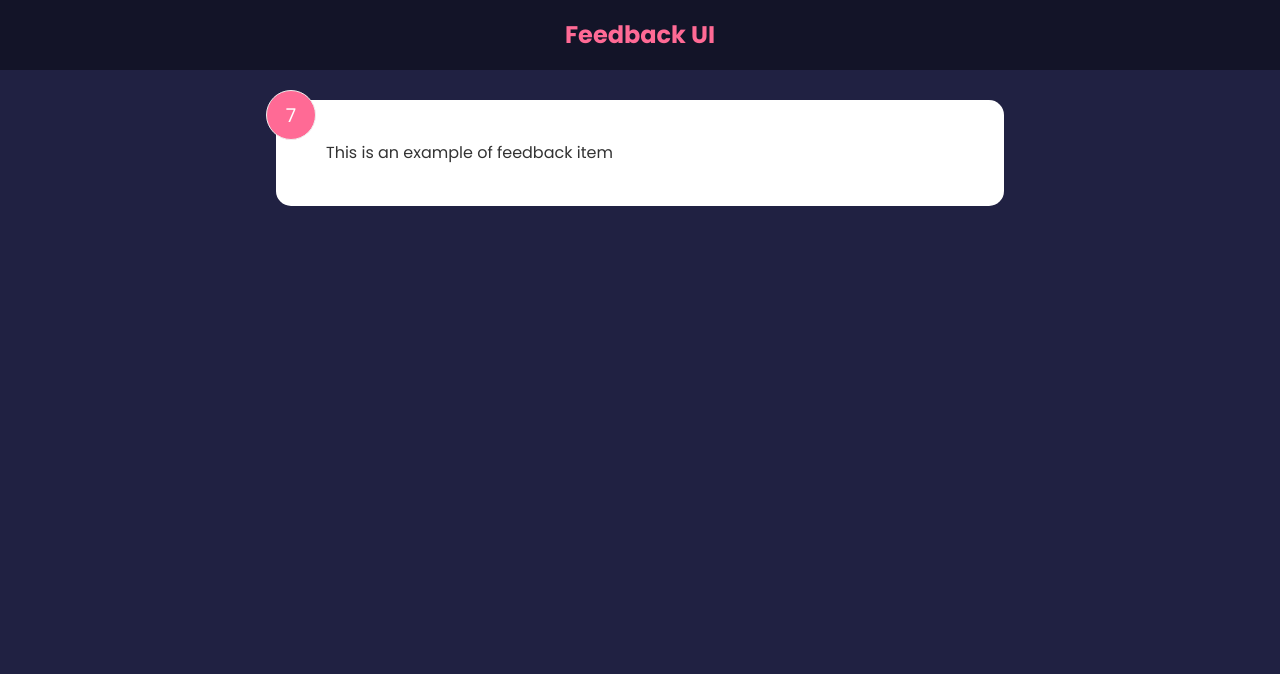
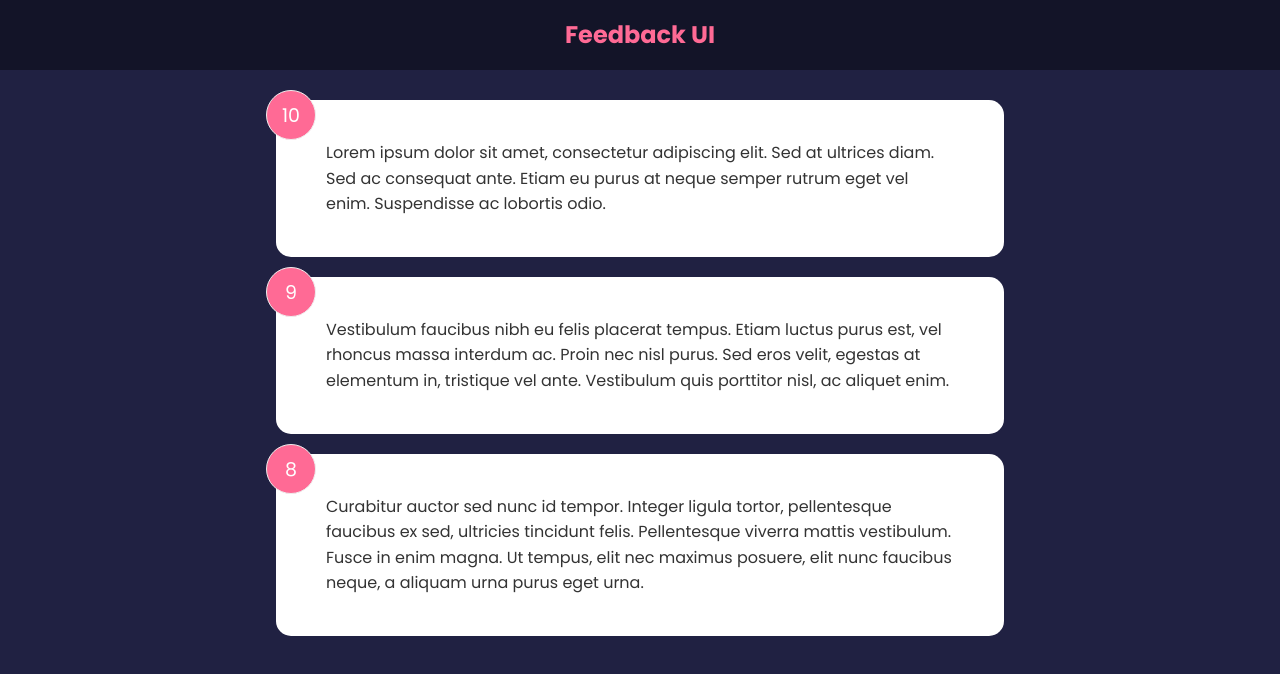
Before and after one commit to stanycruz/feedback-app, a React (Create React App) app: page / in a window 1280 px wide. Shown: the top 674 px of the page. Built offline with nearby package versions, Linux system fonts and the light colour scheme.

Commit message:
feat: add global state

```diff
--- a/src/App.js
+++ b/src/App.js
@@ -1,12 +1,16 @@
+import { useState } from 'react'
 import Header from './components/Header'
-import FeedbackItem from './components/FeedbackItem'
+import FeedbackList from './components/FeedbackList'
+import FeedbackData from './data/FeedbackData'
 
 function App() {
+  const [feedback, setFeedback] = useState(FeedbackData)
+
   return (
     <>
       <Header />
       <div className="container">
-        <FeedbackItem />
+        <FeedbackList feedback={feedback} />
       </div>
     </>
   )
--- a/src/components/FeedbackItem.jsx
+++ b/src/components/FeedbackItem.jsx
@@ -1,13 +1,8 @@
-import {useState} from 'react'
-
-function FeedbackItem() {
-  const [rating, setRating] = useState(7)
-  const [text, setText] = useState('This is an example of feedback item')
-
+function FeedbackItem({ item }) {
   return (
     <div className="card">
-      <div className="num-display">{rating}</div>
-      <div className="text-display">{text}</div>
+      <div className="num-display">{item.rating}</div>
+      <div className="text-display">{item.text}</div>
     </div>
   )
 }
--- /dev/null
+++ b/src/components/FeedbackList.jsx
@@ -0,0 +1,15 @@
+import FeedbackItem from './FeedbackItem'
+
+function FeedbackList({ feedback }) {
+  if (!feedback || feedback.lengh === 0) {
+    return <p>No Feedback Yet</p>
+  }
+
+  return <div className="feedback-list">
+    {feedback.map((item) => (
+      <FeedbackItem key={item.id} item={item} />
+    ))}
+  </div>
+}
+
+export default FeedbackList
--- /dev/null
+++ b/src/data/FeedbackData.js
@@ -0,0 +1,19 @@
+const FeedbackData = [
+  {
+    id: 1,
+    rating: 10,
+    text: 'Lorem ipsum dolor sit amet, consectetur adipiscing elit. Sed at ultrices diam. Sed ac consequat ante. Etiam eu purus at neque semper rutrum eget vel enim. Suspendisse ac lobortis odio.',
+  },
+  {
+    id: 2,
+    rating: 9,
+    text: 'Vestibulum faucibus nibh eu felis placerat tempus. Etiam luctus purus est, vel rhoncus massa interdum ac. Proin nec nisl purus. Sed eros velit, egestas at elementum in, tristique vel ante. Vestibulum quis porttitor nisl, ac aliquet enim.',
+  },
+  {
+    id: 3,
+    rating: 8,
+    text: 'Curabitur auctor sed nunc id tempor. Integer ligula tortor, pellentesque faucibus ex sed, ultricies tincidunt felis. Pellentesque viverra mattis vestibulum. Fusce in enim magna. Ut tempus, elit nec maximus posuere, elit nunc faucibus neque, a aliquam urna purus eget urna.',
+  },
+]
+
+export default FeedbackData
```
